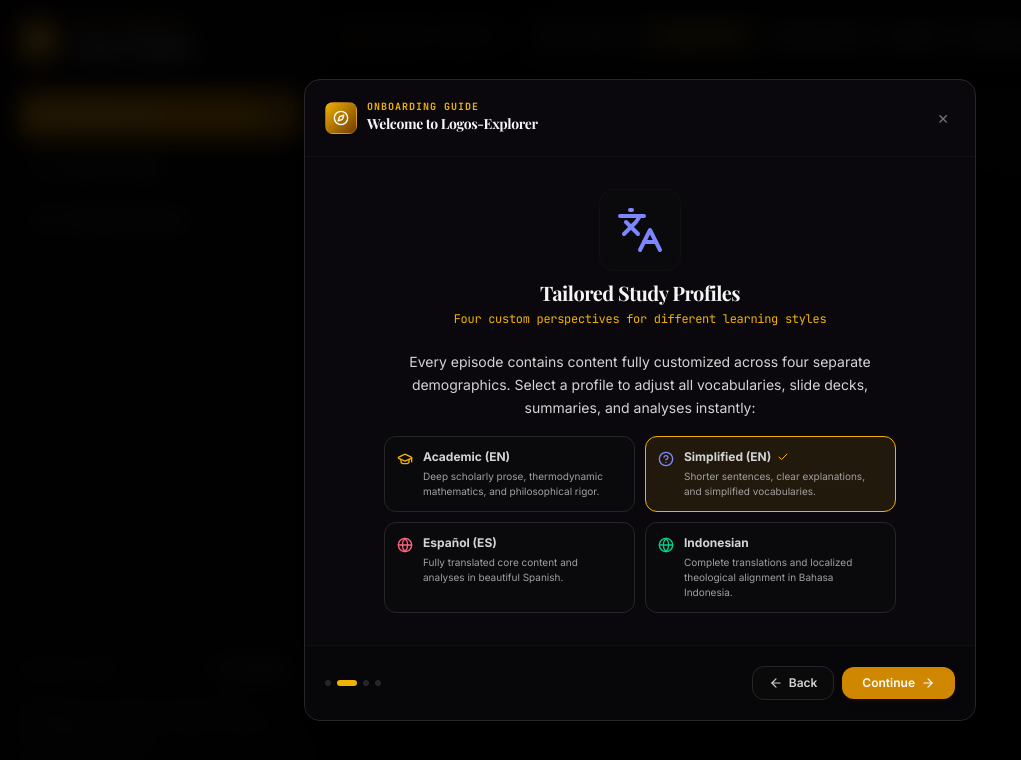
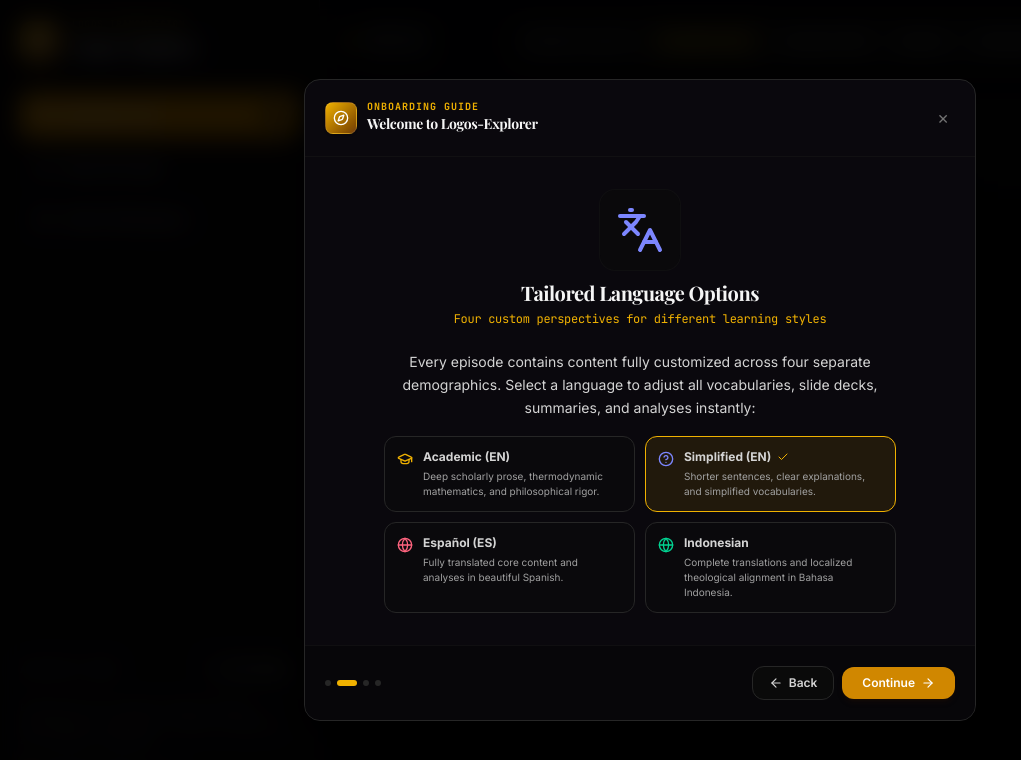
Before and after one commit to hermas37/logos-explorer, a React (Vite) app: page / in a window 1280 px wide. Both pictures are taken after a click on the button 354 px from the left and 672 px from the top of the page. Shown: the top 760 px of the page, without its empty margins (0-1021 px from the left). Built offline with nearby package versions, Linux system fonts and the light colour scheme; a web font is replaced by a local one.

Commit message:
feat: change study profile to language selector labels and push changes

```diff
--- a/src/App.tsx
+++ b/src/App.tsx
@@ -773,7 +773,7 @@
       {/* 2. Main Content Canvas */}
       <main className="flex-grow flex flex-col min-h-screen relative overflow-x-hidden pb-20 md:pb-6">
 
-        {/* Profile Selector at the Top Right header */}
+        {/* Language Selector at the Top Right header */}
         <header className={`border-b ${isBright ? 'border-neutral-200 bg-white/85' : 'border-neutral-900 bg-[#07070b]/60'} backdrop-blur-md sticky top-0 z-10 px-6 py-4 flex flex-col sm:flex-row items-start sm:items-center justify-between gap-4`}>
           <div className="flex items-center gap-3 justify-between w-full sm:w-auto">
             <div className="flex items-center gap-2">
@@ -800,7 +800,7 @@
           <div className="flex flex-col sm:flex-row items-stretch sm:items-center gap-3 w-full sm:w-auto">
             {/* Profile Dropdown for Mobile */}
             <div className={`sm:hidden flex items-center gap-2 ${isBright ? 'bg-neutral-50 border-neutral-200' : 'bg-neutral-900/80 border-neutral-800'} border p-1.5 rounded-xl self-stretch w-full`}>
-              <span className={`text-[10px] font-mono ${isBright ? 'text-neutral-500' : 'text-neutral-500'} uppercase pl-1.5 font-bold select-none whitespace-nowrap`}>Study Profile:</span>
+              <span className={`text-[10px] font-mono ${isBright ? 'text-neutral-500' : 'text-neutral-500'} uppercase pl-1.5 font-bold select-none whitespace-nowrap`}>Language Selector:</span>
               <select
                 value={activeProfile}
                 onChange={(e) => setActiveProfile(e.target.value as StudyProfile)}
@@ -822,7 +822,7 @@
 
             {/* Profile pill group for Desktop */}
             <div className={`hidden sm:flex items-center gap-2 ${isBright ? 'bg-neutral-50 border-neutral-200' : 'bg-neutral-900/80 border-neutral-800'} border p-1 rounded-xl self-stretch sm:self-auto overflow-x-auto custom-scrollbar`}>
-              <span className={`text-[10px] font-mono ${isBright ? 'text-neutral-500' : 'text-neutral-500'} uppercase px-2 font-bold select-none whitespace-nowrap`}>Study Profile:</span>
+              <span className={`text-[10px] font-mono ${isBright ? 'text-neutral-500' : 'text-neutral-500'} uppercase px-2 font-bold select-none whitespace-nowrap`}>Language Selector:</span>
               {(['esl_en', 'academic_en', 'translated_es', 'translated_id'] as StudyProfile[]).map((profile) => (
                 <button
                   key={profile}
--- a/src/components/AdminDashboard.tsx
+++ b/src/components/AdminDashboard.tsx
@@ -1039,7 +1039,7 @@
                           <h4 className="font-serif text-sm font-semibold text-neutral-200">NotebookLM Short Video Overview</h4>
                         </div>
                         <p className="text-[10px] text-neutral-500 leading-relaxed font-mono">
-                          Specify URL coordinates for the short video overview (e.g., .mp4 hosted on Vercel Blob) and optionally define titles/descriptions for each study profile.
+                          Specify URL coordinates for the short video overview (e.g., .mp4 hosted on Vercel Blob) and optionally define titles/descriptions for each language profile.
                         </p>
 
                         <div className="space-y-4">
--- a/src/components/OnboardingModal.tsx
+++ b/src/components/OnboardingModal.tsx
@@ -92,13 +92,13 @@
       )
     },
     {
-      title: "Tailored Study Profiles",
+      title: "Tailored Language Options",
       subtitle: "Four custom perspectives for different learning styles",
       icon: <Languages className="w-12 h-12 text-indigo-400" />,
       content: (
         <div className="space-y-4">
           <p className={`text-sm leading-relaxed ${isBright ? 'text-neutral-600' : 'text-neutral-300'}`}>
-            Every episode contains content fully customized across four separate demographics. Select a profile to adjust all vocabularies, slide decks, summaries, and analyses instantly:
+            Every episode contains content fully customized across four separate demographics. Select a language to adjust all vocabularies, slide decks, summaries, and analyses instantly:
           </p>
 
           <div className="grid grid-cols-1 sm:grid-cols-2 gap-2.5">
--- a/src/utils/pdfGenerator.ts
+++ b/src/utils/pdfGenerator.ts
@@ -417,7 +417,7 @@
       <!-- Metadata Box -->
       <div class="meta-grid">
         <div class="meta-item">
-          <span class="meta-label">Selected Study Profile</span>
+          <span class="meta-label">Selected Language</span>
           <span class="meta-value">${profileNames[profile]}</span>
         </div>
         <div class="meta-item">
```
